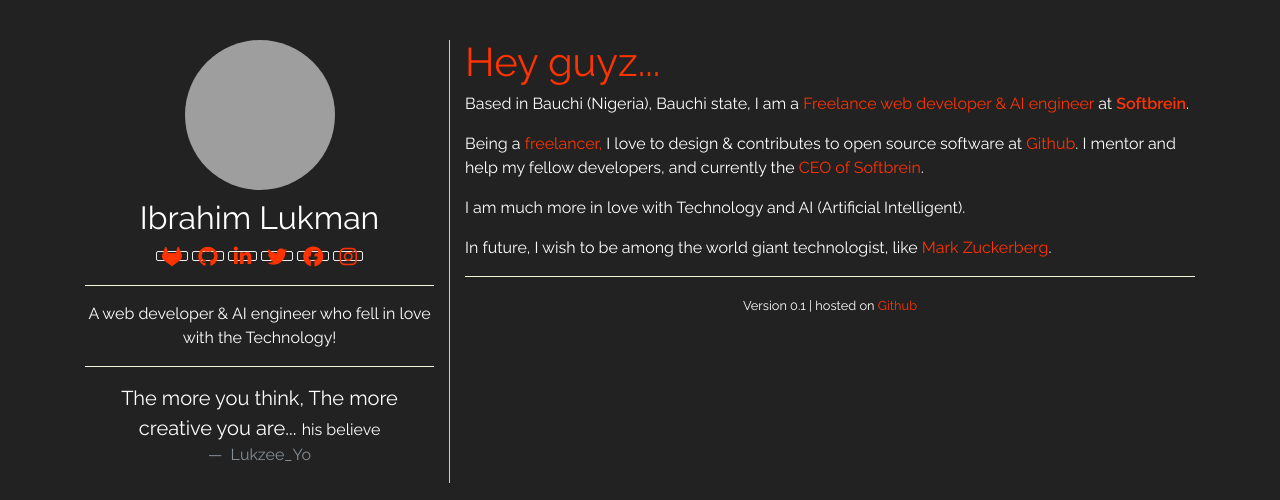
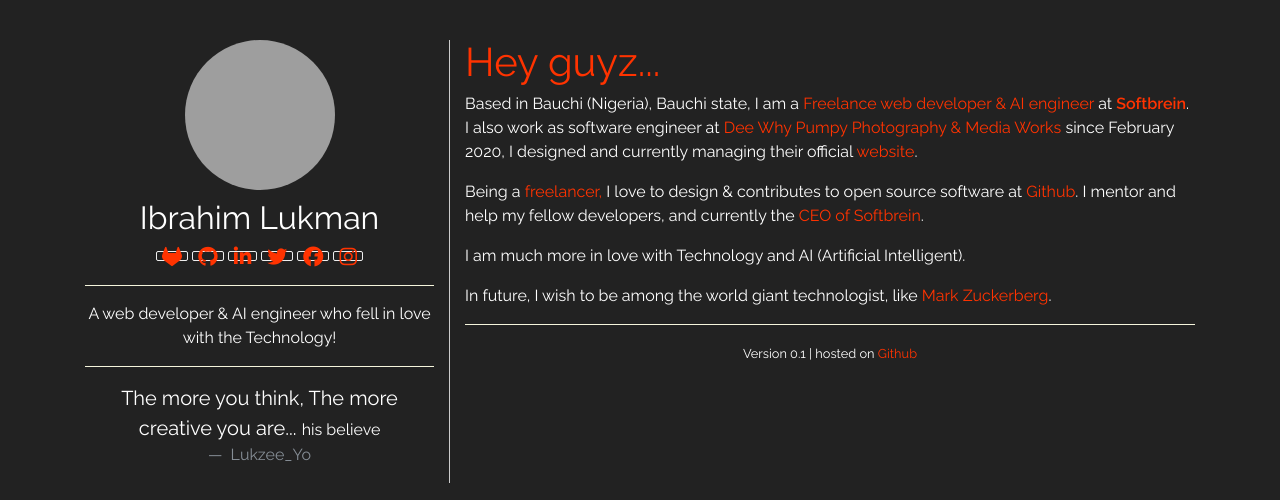
Before and after one commit to Lukzee/lukzeetech, a plain HTML site: page index.html in a window 1280 px wide. Drawn offline with nearby package versions, Linux system fonts and the light colour scheme; grey boxes are pictures that could not be loaded.

Commit message:
Update index.html

```diff
--- a/index.html
+++ b/index.html
@@ -43,7 +43,7 @@
 
 <h1>Hey guyz...</h1>
 
-<p>Based in Bauchi (Nigeria), Bauchi state, I am a <a href="https://www.freelancer.com/u/Softbraen">Freelance web developer &amp; AI engineer</a> at <a href="#" target="_blank"><strong>Softbrein</strong></a>.</p>
+<p>Based in Bauchi (Nigeria), Bauchi state, I am a <a href="https://www.freelancer.com/u/Softbraen">Freelance web developer &amp; AI engineer</a> at <a href="#" target="_blank"><strong>Softbrein</strong></a>. I also work as software engineer at <a href="deewhypumpymedia.com.ng" target="_blank">Dee Why Pumpy Photography & Media Works</a> since February 2020, I designed and currently managing their official <a href="deewhypumpymedia.com.ng" target="_blank">website</a>.</p>
 
 <p>Being a <a href="https://www.freelancer.com/u/Softbraen" target="_blank"> freelancer, </a>I love to design &amp; contributes to open source software at <a href="https://github.com/Lukzee" target="_blank">Github</a>. I mentor and help my fellow developers, and currently the <a href="#">CEO of Softbrein</a>.</p>
 
```
